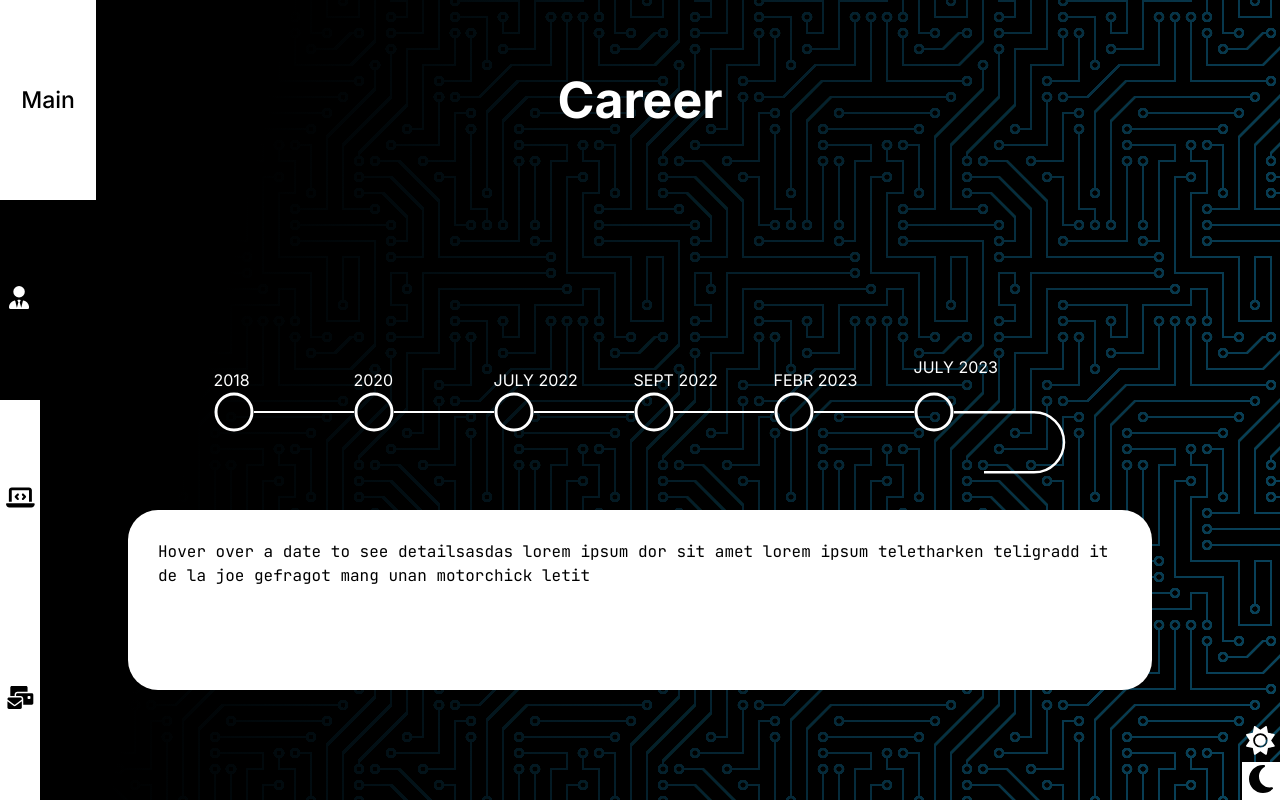
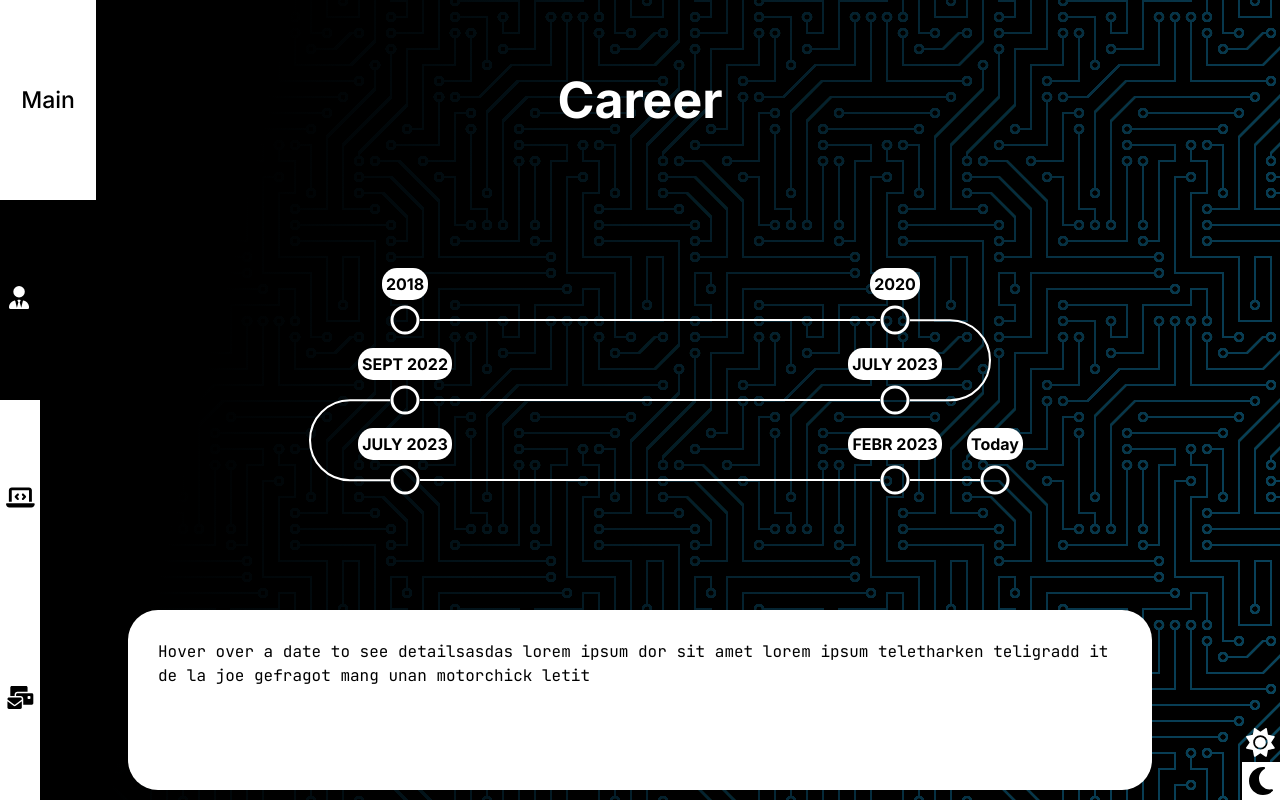
Before and after one commit to Agamemnonsrf/digital-portfolio, a React (Vite) app: page / in a window 1280 px wide. Both pictures are taken after a click on the button 20 px from the left and 300 px from the top of the page. Built offline with nearby package versions, Linux system fonts and the light colour scheme.

Commit message:
Almost finished career page and started projects

```diff
--- a/src/App.css
+++ b/src/App.css
@@ -98,6 +98,13 @@ p {
     justify-content: center;
 }
 
+.page-section-h3 {
+    height: 75vh;
+    display: flex;
+    align-items: center;
+    justify-content: center;
+}
+
 h1 {
     font-size: 100px;
     transition: color 0.3s ease-in-out;
@@ -106,6 +113,11 @@ h1 {
 h2 {
     font-size: 50px;
     transition: color 0.3s ease-in-out;
+}
+
+h5 {
+    font-size: 16px;
+    color: black;
 }
 
 .colormode {
@@ -135,16 +147,18 @@ h2 {
     border: none;
 }
 
-/* .sun-icon,
-.moon-icon {
-    transition: all 0.3s ease-in-out;
+.sun-icon {
+    height: 28.8px;
 }
 
-.colormode button:hover .sun-icon,
+.moon-icon {
+    height: 32px;
+}
+/* .colormode button:hover .sun-icon,
 .colormode button:hover .moon-icon {
     transform: rotate(90deg);
-} */
+}
 
 .colormode button:focus {
     outline: none;
-}
+} */
--- a/src/pages/career/Career.jsx
+++ b/src/pages/career/Career.jsx
@@ -13,7 +13,7 @@ export function Career() {
         width: "max-content",
         height: "90%",
         position: "relative",
-        bottom: "50%",
+
         backgroundColor: "white",
         boxShadow: colorMode === "light" && "0px 4px 4px rgba(0, 0, 0, 1)",
         padding: "30px",
@@ -28,12 +28,9 @@ export function Career() {
             <section className="page-section-h2">
                 <CareerTimeLine
                     points={[
-                        { date: "2018" },
-                        { date: "2020" },
-                        { date: "JULY 2022" },
-                        { date: "SEPT 2022" },
-                        { date: "FEBR 2023" },
-                        { date: "JULY 2023" },
+                        [{ date: "2018" }, { date: "2020" }],
+                        [{ date: "SEPT 2022" }, { date: "JULY 2023" }],
+                        [{ date: "JULY 2023" }, { date: "FEBR 2023" }],
                     ]}
                 />
             </section>
--- a/src/pages/career/CareerTimeLine.jsx
+++ b/src/pages/career/CareerTimeLine.jsx
@@ -1,79 +1,100 @@
 import React from "react";
 
 export function CareerTimeLine({ points }) {
+    const fitWidthPx = 500;
     const containerStyle = {
         display: "flex",
-        alignItems: "center",
-        justifyContent: "center",
+        width: fitWidthPx + "px",
+        maxWidth: fitWidthPx + "px",
+        flexDirection: "column",
+    };
+
+    const ifOneAddOne = (number) => {
+        return number === 1 ? 2 : number;
+    };
+
+    const ifOneReturnZero = (number) => {
+        return number === 1 ? 0 : 1;
     };
 
     return (
         <div style={containerStyle}>
-            {points.map((point, index) => {
+            {points.map((pointLine, pointsIndex) => {
                 return (
-                    <div>
-                        {" "}
-                        {point.date}
                     <div
                         style={{
                             display: "flex",
                             alignItems: "center",
-                                justifyContent: "center",
+                            justifyContent: "space-between",
+                        }}
+                        key={pointsIndex}
+                    >
+                        {" "}
+                        {pointLine.map((point, pointLineIndex) => {
+                            return (
+                                <div
+                                    style={{ margin: "25px 0" }}
+                                    key={point.date}
+                                >
+                                    <div
+                                        style={{
+                                            display: "flex",
+                                            alignItems: "center",
+                                            position: "relative",
                                         }}
                                     >
-                            {/* svg circle, bigger */}
-                            <svg height="40" width="40">
-                                <circle
-                                    cx="20"
-                                    cy="20"
-                                    r="18"
-                                    stroke="white"
-                                    stroke-width="3"
-                                    fill="transparent"
+                                        {pointLineIndex === 0 &&
+                                            pointsIndex !== points.length - 1 &&
+                                            pointsIndex % 2 === 1 && (
+                                                <HorseShoeLine orientation="left" />
+                                            )}
+                                        <DatePoint date={point.date} />
+
+                                        {/* straight svg horizontal line */}
+                                        {pointLineIndex !==
+                                            ifOneAddOne(pointLine.length) -
+                                                1 && (
+                                            <StraightLine
+                                                length={
+                                                    fitWidthPx /
+                                                        (ifOneAddOne(
+                                                            pointLine.length
+                                                        ) -
+                                                            1) -
+                                                    40 *
+                                                        ifOneReturnZero(
+                                                            pointLine.length
+                                                        )
+                                                }
                                             />
-                            </svg>
-                            {/* straight svg horizontal line */}
-                            {index !== points.length - 1 && (
-                                <svg height="2" width="100">
+                                        )}
+                                        {/* svg line that does a horseshoe shape */}
+                                        {pointLineIndex ===
+                                            pointLine.length - 1 &&
+                                            pointsIndex !== points.length - 1 &&
+                                            pointsIndex % 2 !== 1 && (
+                                                <HorseShoeLine orientation="right" />
+                                            )}
+
+                                        {pointLineIndex ===
+                                            pointLine.length - 1 &&
+                                            pointsIndex ===
+                                                points.length - 1 && (
+                                                <>
+                                                    <svg height="2" width="70">
                                                         <line
                                                             x1="0"
                                                             y1="0"
-                                        x2="100"
+                                                            x2="70"
                                                             y2="0"
                                                             style={{
                                                                 stroke: "white",
-                                            strokeWidth: "5px",
+                                                                strokeWidth:
+                                                                    "5px",
                                                             }}
                                                         />
-                                    {index}
                                                     </svg>
-                            )}
-                            {/* svg line that does a horseshoe shape */}
-                            {index === points.length - 1 && (
-                                <>
-                                    <svg height="3" width="30">
-                                        <path
-                                            d="M0 1H30"
-                                            stroke="white"
-                                            stroke-width="3"
-                                        />
-                                    </svg>
-                                    <svg
-                                        xmlns="http://www.w3.org/2000/svg"
-                                        width="83"
-                                        height="66"
-                                        viewBox="0 0 83 66"
-                                        fill="none"
-                                        style={{
-                                            transform: "translateY(46%)",
-                                        }}
-                                    >
-                                        <path
-                                            d="M0 3H50C66.5685 3 80 16.4315 80 33V33C80 49.5685 66.5685 63 50 63H0"
-                                            stroke="white"
-                                            stroke-width="2.5"
-                                        />
-                                    </svg>
+                                                    <DatePoint date="Today" />
                                                 </>
                                             )}
                                     </div>
@@ -82,4 +103,93 @@ export function CareerTimeLine({ points }) {
                         })}
                     </div>
                 );
+            })}
+        </div>
+    );
 }
+
+const StraightLine = ({ length }) => {
+    return (
+        <svg height="2" width={length}>
+            <line
+                x1="0"
+                y1="0"
+                x2={length}
+                y2="0"
+                style={{
+                    stroke: "white",
+                    strokeWidth: "5px",
+                }}
+            />
+        </svg>
+    );
+};
+
+const HorseShoeLine = ({ orientation }) => {
+    return (
+        <>
+            <svg
+                xmlns="http://www.w3.org/2000/svg"
+                width="83"
+                height="86"
+                viewBox="0 0 83 86"
+                fill="none"
+                style={{
+                    transform: `translateY(46.78%) ${
+                        orientation === "left"
+                            ? "translateX(-100%)"
+                            : "translateX(100%)"
+                    } rotate(${orientation === "left" ? "180" : "0"}deg)`,
+                    position: "absolute",
+                    left: orientation === "left" ? "0" : "unset",
+                    right: orientation === "right" ? "0" : "unset",
+                    origin: "right",
+                }}
+            >
+                <path
+                    d="M0 3H40C62.0914 3 80 20.9086 80 43V43C80 65.0914 62.0914 83 40 83H0"
+                    stroke="white"
+                    strokeWidth="2.1"
+                />
+            </svg>
+        </>
+    );
+};
+
+const DatePoint = ({ date }) => {
+    return (
+        <div
+            style={{
+                display: "flex",
+                flexDirection: "column",
+                alignItems: "center",
+                justifyContent: "center",
+                transform: "translateY(0%)",
+            }}
+        >
+            <div
+                style={{
+                    backgroundColor: "white",
+                    borderRadius: "15px",
+                    padding: "4px",
+                    margin: "5px",
+                    position: "absolute",
+                    bottom: "100%",
+                    width: "max-content",
+                }}
+            >
+                <h5>{date}</h5>
+            </div>
+            <svg height="30" width="30">
+                <circle
+                    cx="15"
+                    cy="15"
+                    r="13"
+                    stroke="white"
+                    strokeWidth="3"
+                    fill="transparent"
+                />
+            </svg>
+        </div>
+    );
+};
--- /dev/null
+++ b/src/pages/projects/ProjectCard.jsx
@@ -0,0 +1,21 @@
+import React from "react";
+
+export function ProjectCard({ name }) {
+    const boxStyle = {
+        minWidth: "250px",
+        height: "300px",
+        backgroundColor: "black",
+        borderRadius: "10px",
+        margin: "15px 20px",
+        display: "flex",
+        flexDirection: "column",
+        justifyContent: "center",
+        alignItems: "center",
+    };
+
+    return (
+        <div style={boxStyle}>
+            <div>{name}</div>
+        </div>
+    );
+}
--- a/src/pages/projects/Projects.jsx
+++ b/src/pages/projects/Projects.jsx
@@ -1,9 +1,77 @@
-import React from 'react'
+import React from "react";
+import { Topnav } from "./Topnav";
+import { ProjectCard } from "./ProjectCard";
 
 export function Projects() {
+    const [section, setSection] = React.useState("Web");
 
+    const projects = {
+        Web: [
+            {
+                name: "Personal Website",
+                description: "This website!",
+                link: "",
+            },
+        ],
+        Mobile: [
+            {
+                name: "Personal Website2",
+                description: "This website!551",
+                link: "",
+            },
+            {
+                name: "Personal Website3",
+                description: "This website!552",
+                link: "",
+            },
+            {
+                name: "Personal Website4",
+                description: "This website!553",
+                link: "",
+            },
+        ],
+        Collaborative: [
+            {
+                name: "Sample project Website",
+                description: "ooga website!",
+                link: "",
+            },
+        ],
+    };
+
+    const boxStyle = {
+        width: "80vw",
+        height: "90%",
+        backgroundColor: "white",
+        borderRadius: "10px",
+        display: "flex",
+        justifyContent: "center",
+        alignItems: "flex-end",
+        padding: "0 10px ",
+    };
+
+    const projectsBoxStyle = {
+        display: "flex",
+        width: "100%",
+        alignItems: "center",
+        justifyContent: "flex-start",
+        overflowX: "auto",
+    };
 
     return (
-        <div >projects</div>
-    )
+        <div className="section-container">
+            <section className="page-section-h1">
+                <h2>Projects</h2>
+            </section>
+            <section className="page-section-h3">
+                <div style={boxStyle}>
+                    <div style={projectsBoxStyle}>
+                        {projects[section].map((card) => {
+                            <ProjectCard name={card.name} />;
+                        })}
+                    </div>
+                </div>
+            </section>
+        </div>
+    );
 }
--- /dev/null
+++ b/src/pages/projects/Topnav.jsx
@@ -0,0 +1,102 @@
+import React from "react";
+import { useContext } from "react";
+import { AppContext } from "../../components/context";
+
+const decideSectionNumber = (section) => {
+    if (typeof section !== "string") {
+        switch (section) {
+            case 0:
+                return "Main";
+            case 1:
+                return "Career";
+            case 2:
+                return "Projects";
+            default:
+                return "Connect";
+        }
+    } else {
+        switch (section) {
+            case "Main":
+                return 0;
+            case "Career":
+                return 1;
+            case "Projects":
+                return 2;
+            case "Connect":
+                return 3;
+        }
+    }
+};
+
+const TopnavButton = ({ text }) => {
+    const [hovered, setHovered] = React.useState(false);
+    const { colorMode } = useContext(AppContext);
+
+    const handleHover = () => {
+        setHovered(true);
+    };
+
+    const handleLeave = () => {
+        setHovered(false);
+    };
+
+    const isCurrentSection = decideSectionNumber(section) === text;
+
+    const buttonStyle = {
+        display: "flex",
+        borderRadius: "0",
+        alignItems: "center",
+        justifyContent: "center",
+        width: "33.33%",
+        height: hovered ? "7.5vw" : "3vw",
+        transition: "height 0.3s ease, background-color 0.3s ease",
+        backgroundColor:
+            colorMode === "light"
+                ? isCurrentSection
+                    ? "white"
+                    : "black"
+                : isCurrentSection
+                ? "black"
+                : "white",
+        cursor: isCurrentSection ? "auto" : "pointer",
+    };
+
+    return (
+        <button
+            className="sidenav-button"
+            style={buttonStyle}
+            onMouseEnter={handleHover}
+            onMouseLeave={handleLeave}
+        >
+            <span
+                style={{
+                    fontSize: "23px",
+                    color: colorMode === "light" ? "white" : "black",
+                }}
+            ></span>
+        </button>
+    );
+};
+
+export const Topnav = () => {
+    return (
+        <div
+            style={{
+                display: "flex",
+                height: "3vw",
+                width: "100%",
+                zIndex: "3",
+                position: "fixed",
+                top: "0",
+                left: "0",
+                backgroundColor: colorMode === "light" ? "white" : "black",
+            }}
+        >
+            <TopnavButton text="Web" />
+
+            <TopnavButton text="Mobile" />
+
+            <TopnavButton text="Collaborative" />
+        </div>
+    );
+};
```
Lines whose indentation alone changed are shown as unchanged.
